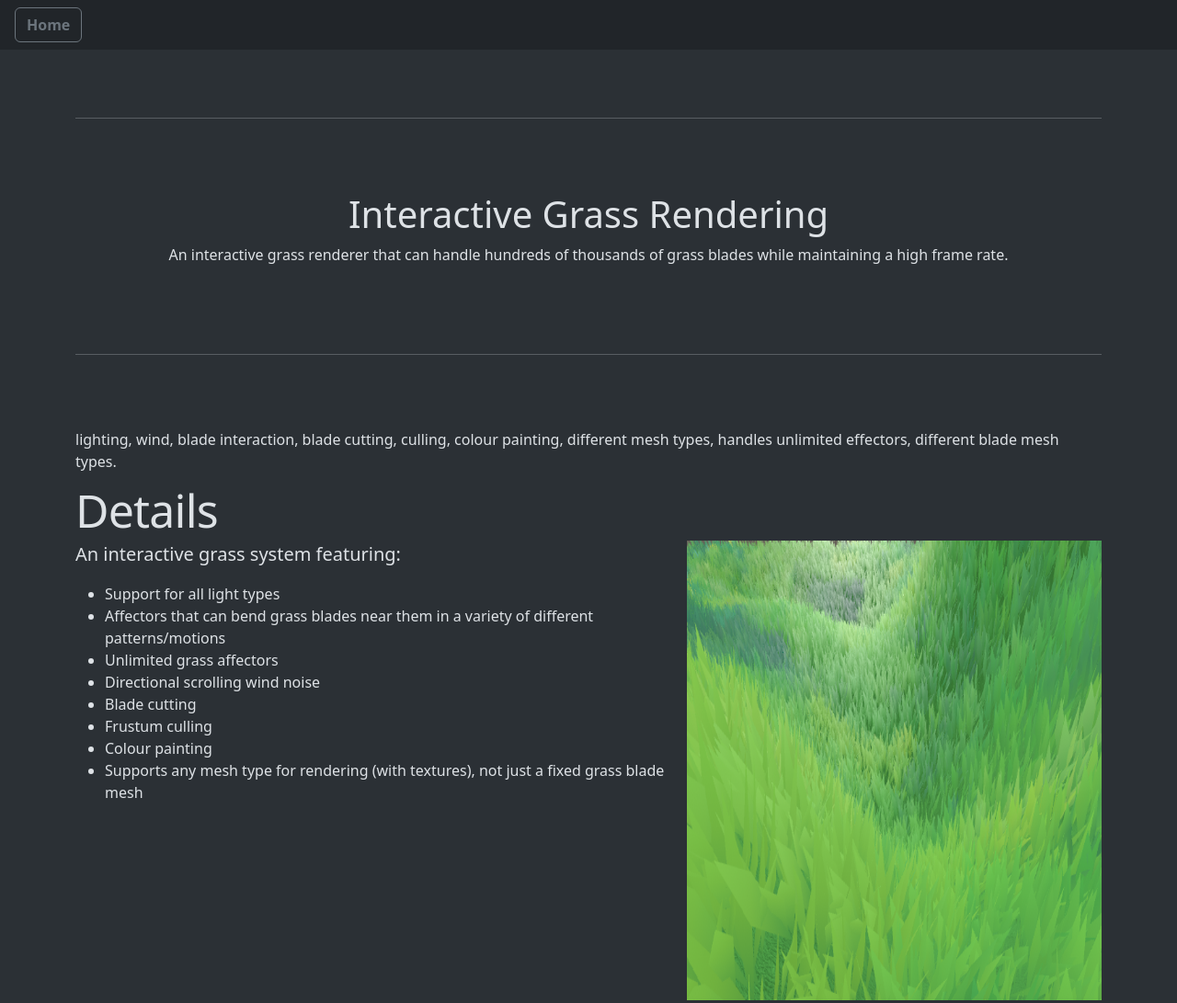
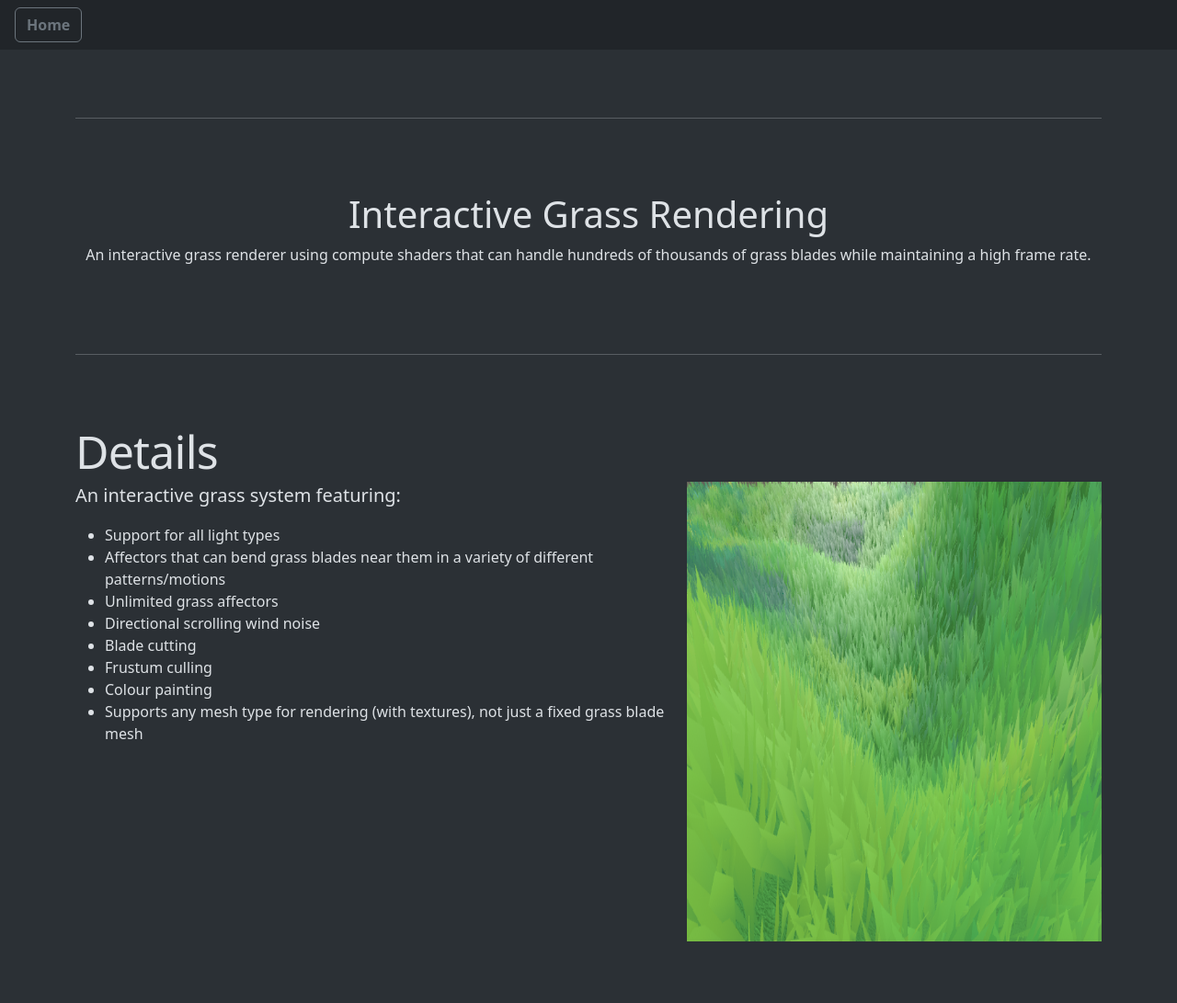
Before and after one commit to KirklandLandry/klandry.github.io, a plain HTML site: page grass.html in a window 1280 px wide. Shown: the top 1091 px of the page at 92% size. Drawn offline with Linux system fonts and the light colour scheme.

Commit message:
adjusting grass page

```diff
--- a/grass.html
+++ b/grass.html
@@ -39,14 +39,14 @@
           <!-- Three columns of text below the carousel -->
           <div class="row" style="text-align: center;">
             <h1>Interactive Grass Rendering</h1>
-            <p>An interactive grass renderer that can handle hundreds of thousands of grass blades while maintaining a high frame rate.</p>
+            <p>An interactive grass renderer using compute shaders that can handle hundreds of thousands of grass blades while maintaining a high frame rate.</p>
           </div><!-- /.row -->
 
 
           <!-- START THE FEATURETTES -->
 
           <hr class="featurette-divider">
-          <p>lighting, wind, blade interaction, blade cutting, culling, colour painting, different mesh types, handles unlimited effectors, different blade mesh types.</p>
+          <!--<p>lighting, wind, blade interaction, blade cutting, culling, colour painting, different mesh types, handles unlimited effectors, different blade mesh types.</p>-->
 
           <!--Maybe try recording a character running and jumping in grass-->
 
```
